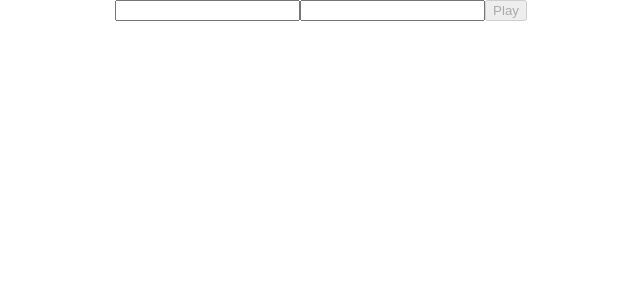
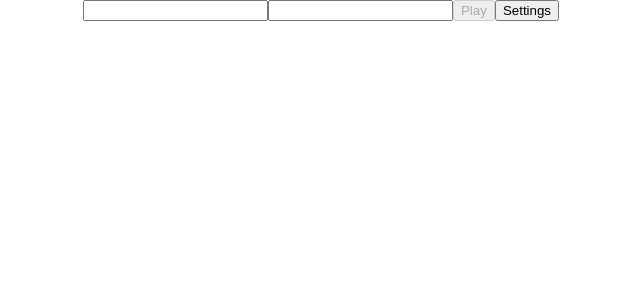
Before and after one commit to vitor-nogueira-dev/game-trivia, a React (Create React App) app: page / in a window 1280 px wide. Shown: the top 300 px of the page, without its empty margins (319-959 px from the left). Built offline with nearby package versions, Linux system fonts and the light colour scheme.

Commit message:
Requisito 3 completo-criaçao da pagina de settings

```diff
--- a/src/App.js
+++ b/src/App.js
@@ -2,12 +2,14 @@ import React from 'react';
 import { Route, Switch } from 'react-router-dom';
 import './App.css';
 import Login from './pages/Login';
+import Settings from './pages/Settings';
 
 export default function App() {
   return (
     <div className="App">
       <Switch>
-        <Route path="/" component={ Login } />
+        <Route exact path="/" component={ Login } />
+        <Route path="/settings" component={ Settings } />
       </Switch>
     </div>
   );
--- a/src/pages/Login.jsx
+++ b/src/pages/Login.jsx
@@ -1,3 +1,4 @@
+import PropTypes from 'prop-types'
 import React, { Component } from 'react';
 import validator from 'validator';
 
@@ -17,6 +18,11 @@ export default class Login extends Component {
     const isEmailValid = validator.isEmail(email);
     this.setState({ isDisabled: !(isEmailValid && name) });
   };
+
+  redirect = () => {
+    const { history } = this.props
+    history.push('/settings')
+  }
 
   render() {
     const { name, email, isDisabled } = this.state;
@@ -49,7 +55,20 @@ export default class Login extends Component {
         >
           Play
         </button>
+        <button
+        type="button"
+        data-testid="btn-settings"
+        onClick={ this.redirect }
+        >
+          Settings
+        </button>
       </div>
     );
   }
 }
+
+Login.propTypes = {
+  history: PropTypes.shape({
+    push: PropTypes.func.isRequired
+  }).isRequired,
+}
--- /dev/null
+++ b/src/pages/Settings.jsx
@@ -0,0 +1,11 @@
+import React, { Component } from 'react';
+
+export default class settings extends Component {
+    render(){
+        return (
+            <div>
+                <h1 data-testid="settings-title">Settings</h1>
+            </div>
+        )
+    }
+}
```
